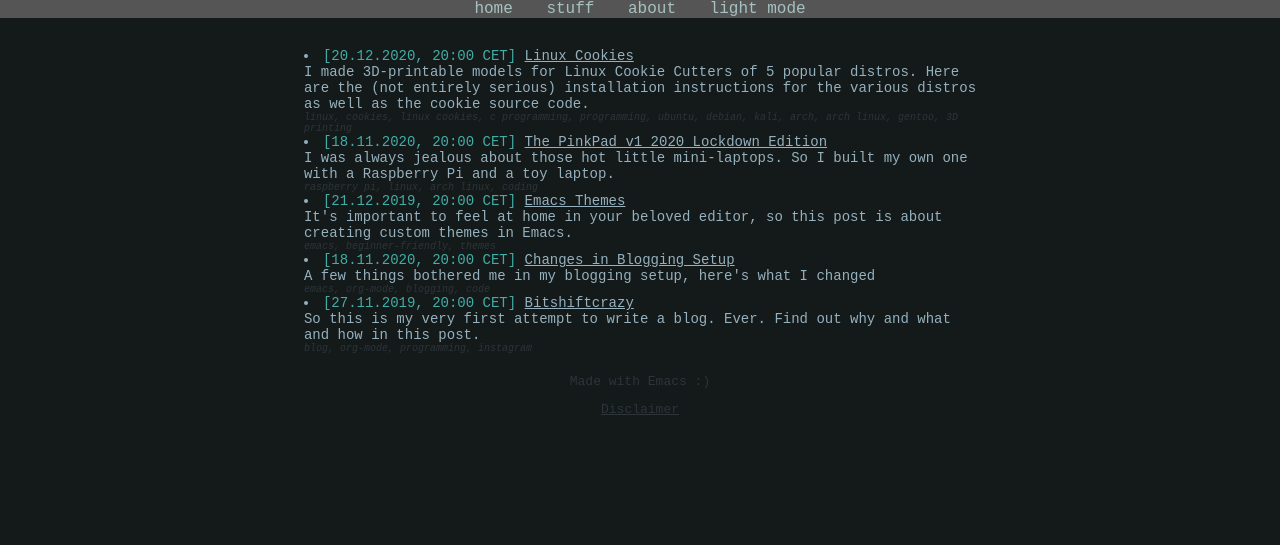
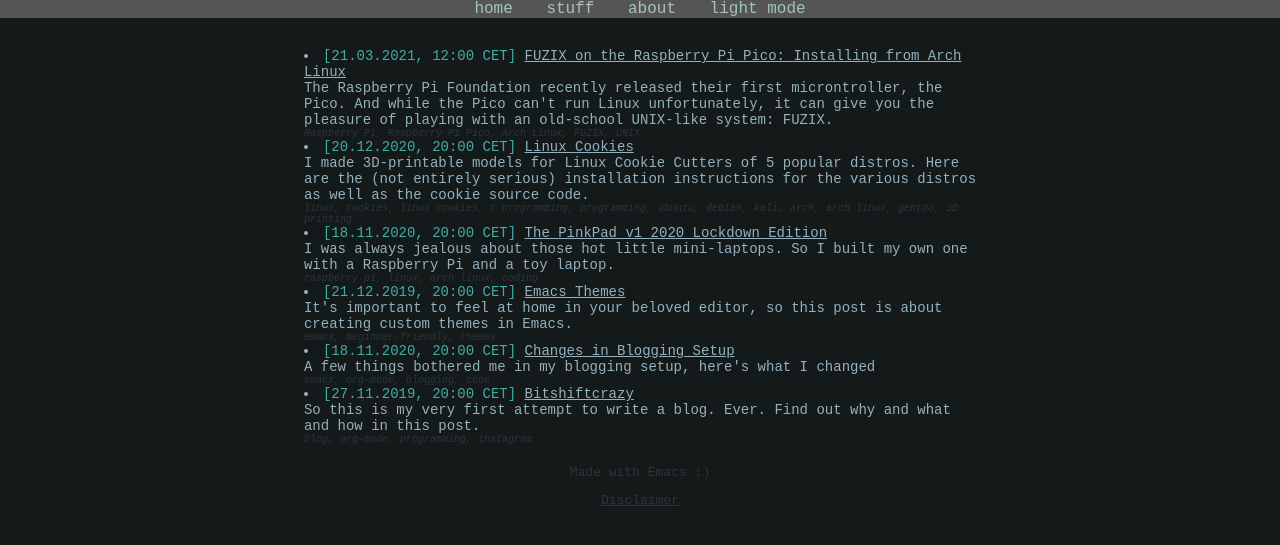
Before and after one commit to bitshiftcrazy/blog, a plain HTML site: page website/archive.html in a window 1280 px wide. Drawn offline with Linux system fonts and the light colour scheme.

Commit message:
change archive

```diff
--- a/website/archive.html
+++ b/website/archive.html
@@ -5,7 +5,8 @@
 <title>stuff</title>
 </head>
 <body><input type="checkbox" class="theme-switch" id="theme-switch"/>
-<div id="page"><div><nav class="navbar"><a href="index.html"> home </a><a href="archive.html"> stuff </a><a href="about.html"> about </a><a href="#"> <label for="theme-switch" class="switch-label"></label></a></nav><div id="content"><div class="archive"><li> <span class="archive-item"><span class="archive-date"> [20.12.2020, 20:00 CET] </span> <a href="posts/linux_cookies/index.html">Linux Cookies</a><div class="description"> I made 3D-printable models for Linux Cookie Cutters of 5 popular distros. Here are the (not entirely serious) installation instructions for the various distros as well as the cookie source code. </div> <div class="keywords"> linux, cookies, linux cookies, c programming, programming, ubuntu, debian, kali, arch, arch linux, gentoo, 3D printing </div> </span> </li>
+<div id="page"><div><nav class="navbar"><a href="index.html"> home </a><a href="archive.html"> stuff </a><a href="about.html"> about </a><a href="#"> <label for="theme-switch" class="switch-label"></label></a></nav><div id="content"><div class="archive"><li> <span class="archive-item"><span class="archive-date"> [21.03.2021, 12:00 CET] </span> <a href="posts/fuzix_on_pico/index.html">FUZIX on the Raspberry Pi Pico: Installing from Arch Linux</a><div class="description"> The Raspberry Pi Foundation recently released their first microntroller, the Pico. And while the Pico can't run Linux unfortunately, it can give you the pleasure of playing with an old-school UNIX-like system: FUZIX. </div> <div class="keywords"> Raspberry Pi, Raspberry Pi Pico, Arch Linux, FUZIX, UNIX </div> </span> </li>
+<li> <span class="archive-item"><span class="archive-date"> [20.12.2020, 20:00 CET] </span> <a href="posts/linux_cookies/index.html">Linux Cookies</a><div class="description"> I made 3D-printable models for Linux Cookie Cutters of 5 popular distros. Here are the (not entirely serious) installation instructions for the various distros as well as the cookie source code. </div> <div class="keywords"> linux, cookies, linux cookies, c programming, programming, ubuntu, debian, kali, arch, arch linux, gentoo, 3D printing </div> </span> </li>
 <li> <span class="archive-item"><span class="archive-date"> [18.11.2020, 20:00 CET] </span> <a href="posts/PinkPad/index.html">The PinkPad v1 2020 Lockdown Edition</a><div class="description"> I was always jealous about those hot little mini-laptops. So I built my own one with a Raspberry Pi and a toy laptop. </div> <div class="keywords"> raspberry pi, linux, arch linux, coding </div> </span> </li>
 <li> <span class="archive-item"><span class="archive-date"> [21.12.2019, 20:00 CET] </span> <a href="posts/emacs_themes/index.html">Emacs Themes</a><div class="description"> It's important to feel at home in your beloved editor, so this post is about creating custom themes in Emacs. </div> <div class="keywords"> emacs, beginner-friendly, themes </div> </span> </li>
 <li> <span class="archive-item"><span class="archive-date"> [18.11.2020, 20:00 CET] </span> <a href="posts/changes_in_blogging_setup/index.html">Changes in Blogging Setup</a><div class="description"> A few things bothered me in my blogging setup, here's what I changed </div> <div class="keywords"> emacs, org-mode, blogging, code </div> </span> </li>
```
Also changed, not shown: 1 other file.
